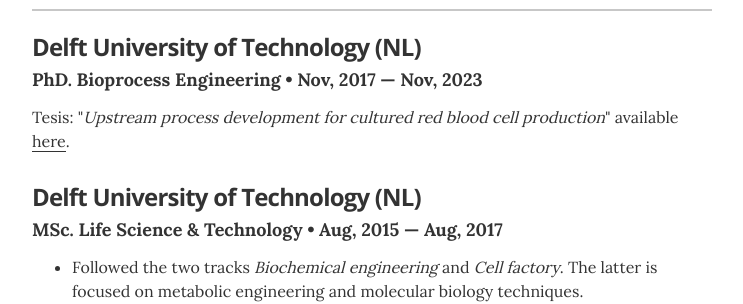
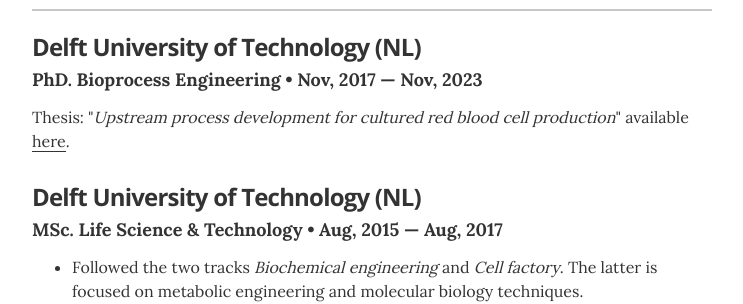
Before and after one commit to synthbiont/joangallego, a Jekyll site: the page built from index.html, in a window 1280 px wide and 900 px high, scrolled down 3797 px. Shown: the part 153-457 px from the top of the window, without its empty margins (268-1011 px from the left). Built offline with Jekyll 4.4.1, drawn with Linux system fonts in a browser that asks for light colours.

Commit message:
Update education.yml
Fix typo

```diff
--- a/_data/education.yml
+++ b/_data/education.yml
@@ -2,7 +2,7 @@
 - degree: PhD. Bioprocess Engineering
   uni: Delft University of Technology (NL)
   year: Nov, 2017 &mdash; Nov, 2023
-  summary: Tesis&colon; "<i>Upstream process development for cultured red blood cell production</i>" available <a href="https://repository.tudelft.nl/record/uuid:b4091579-66ea-4401-9277-dffe5a83ab90">here</a>.
+  summary: Thesis&colon; "<i>Upstream process development for cultured red blood cell production</i>" available <a href="https://repository.tudelft.nl/record/uuid:b4091579-66ea-4401-9277-dffe5a83ab90">here</a>.
 
 - degree: MSc. Life Science & Technology
   uni: Delft University of Technology (NL)
```
